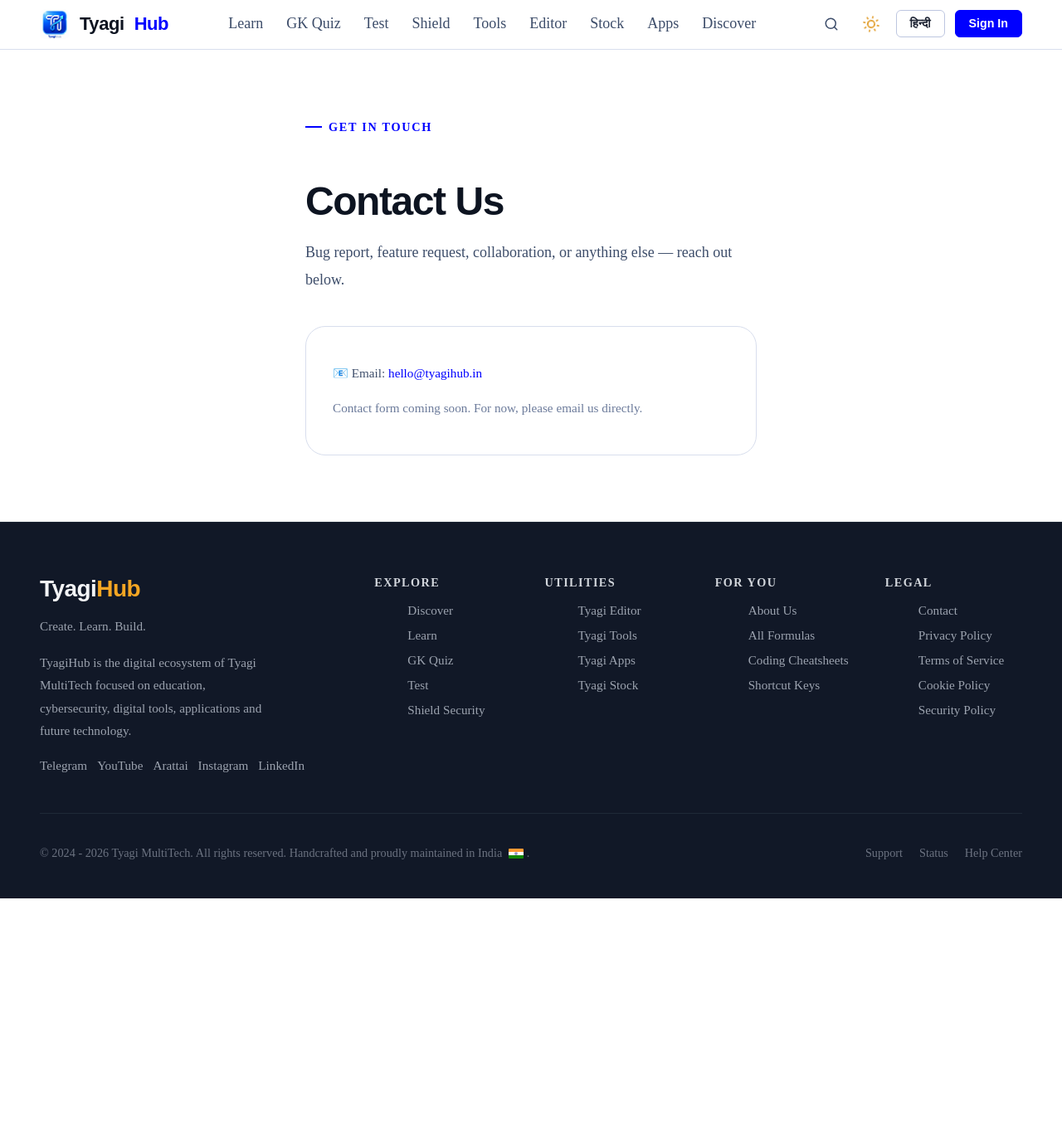
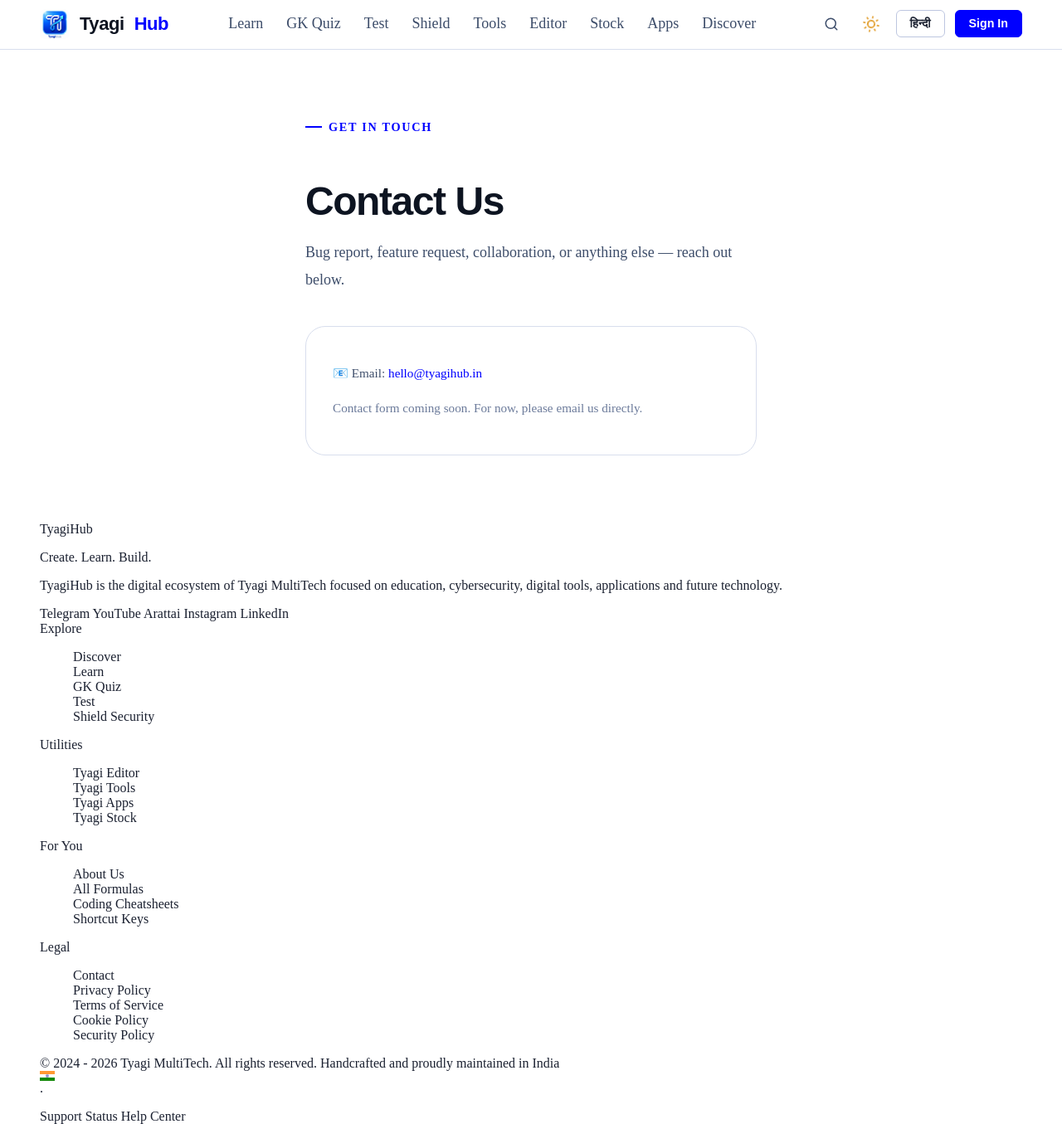
Before and after one commit to HimanshuTyagiJi/TyagiHub, a Jekyll site: the page built from contact/index.html, in a window 1280 px wide and 1355 px high. Shown: the whole window at 83% size. Built offline with Jekyll 4.4.1, drawn with Linux system fonts in a browser that asks for light colours.

Commit message:
Update main.css

```diff
--- a/assets/css/main.css
+++ b/assets/css/main.css
@@ -2343,7 +2343,7 @@ z-index:10;
 ========================================================= */
 
 .footer{
-  background:var(--clr-bg-2);
+  background:var(--clr-bg;
   border-top:1px solid var(--clr-border);
   padding-top:var(--space-16);
   padding-bottom:var(--space-8);
```
